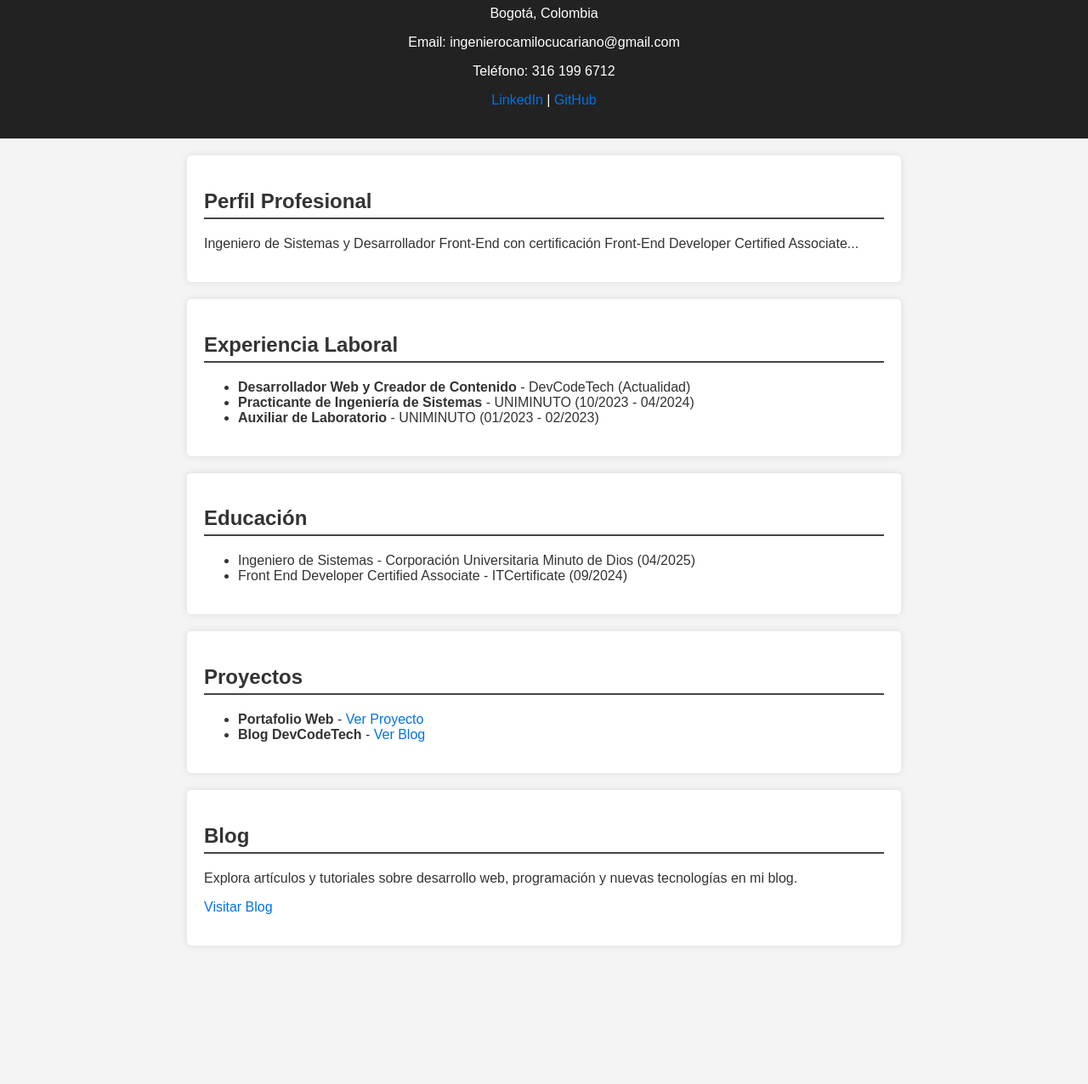
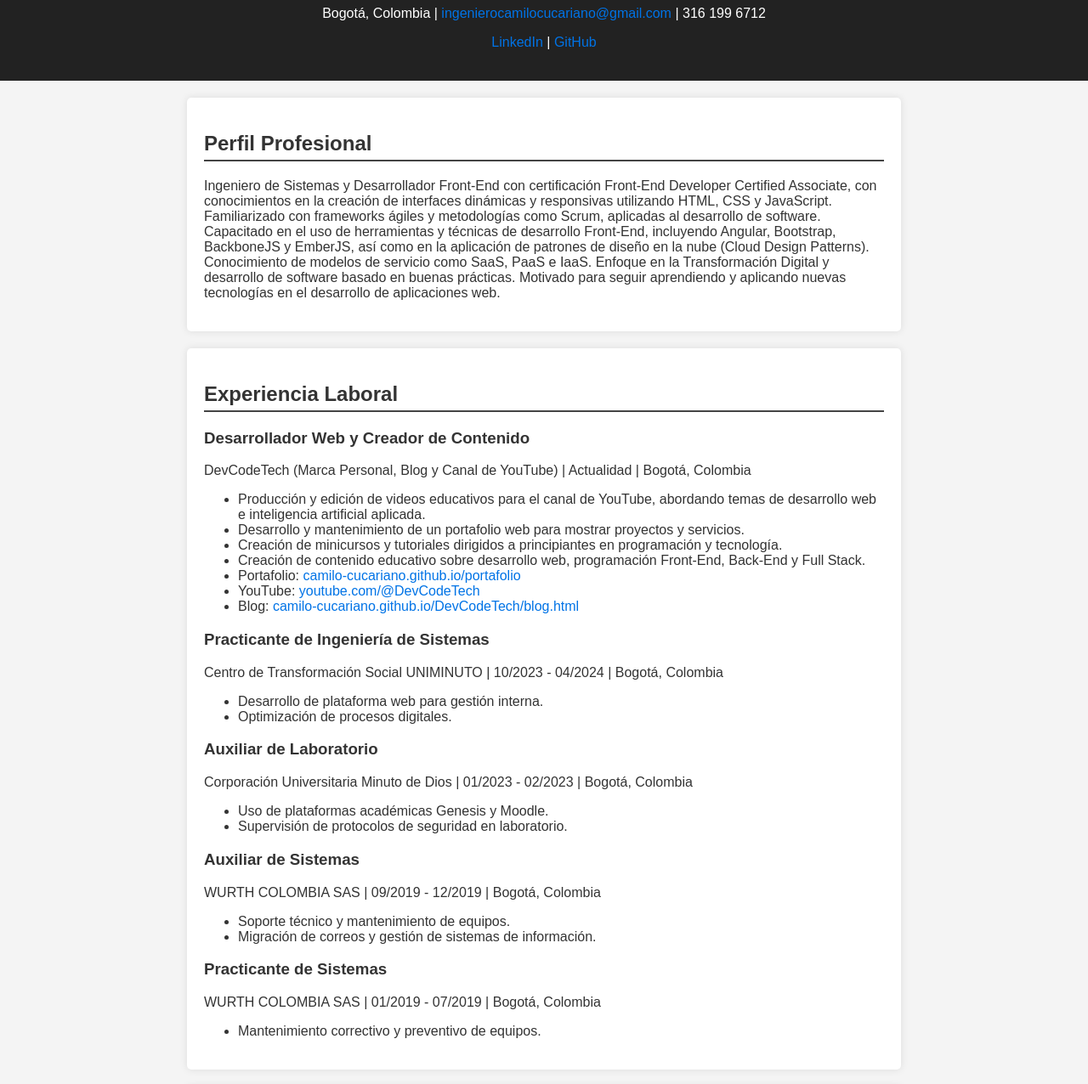
Before and after one commit to camilo-cucariano/DevCodeTech, a plain HTML site: page index.html in a window 1280 px wide. Shown: the part 93-1369 px from the top of the page at 85% size. Before the commit the page ends 1226 px from the top, so only its background shows below. Drawn offline with Linux system fonts and the light colour scheme.

Commit message:
Subiendo el portafolio

```diff
--- a/index.html
+++ b/index.html
@@ -8,50 +8,83 @@
 </head>
 <body>
     <header>
-        <h1 id="name">JOSE CAMILO CUCARIANO CASTRO</h1>
-        <p id="location">Bogotá, Colombia</p>
-        <p>Email: <span id="email"></span></p>
-        <p>Teléfono: <span id="phone"></span></p>
-        <p>
-            <a id="linkedin" href="#" target="_blank">LinkedIn</a> |
-            <a id="github" href="#" target="_blank">GitHub</a>
-        </p>
+        <h1>Jose Camilo Cucariano Castro</h1>
+        <p>Bogotá, Colombia | <a href="mailto:ingenierocamilocucariano@gmail.com">ingenierocamilocucariano@gmail.com</a> | 316 199 6712</p>
+        <p><a href="https://www.linkedin.com/in/camilo-cucariano-764b82250/" target="_blank">LinkedIn</a> | <a href="https://github.com/camilo-cucariano" target="_blank">GitHub</a></p>
     </header>
 
-    <section>
+    <section id="perfil">
         <h2>Perfil Profesional</h2>
-        <p>Ingeniero de Sistemas y Desarrollador Front-End con certificación Front-End Developer Certified Associate...</p>
+        <p>Ingeniero de Sistemas y Desarrollador Front-End con certificación Front-End Developer Certified Associate, con conocimientos en la creación de interfaces dinámicas y responsivas utilizando HTML, CSS y JavaScript. Familiarizado con frameworks ágiles y metodologías como Scrum, aplicadas al desarrollo de software. Capacitado en el uso de herramientas y técnicas de desarrollo Front-End, incluyendo Angular, Bootstrap, BackboneJS y EmberJS, así como en la aplicación de patrones de diseño en la nube (Cloud Design Patterns). Conocimiento de modelos de servicio como SaaS, PaaS e IaaS. Enfoque en la Transformación Digital y desarrollo de software basado en buenas prácticas. Motivado para seguir aprendiendo y aplicando nuevas tecnologías en el desarrollo de aplicaciones web.</p>
     </section>
 
-    <section>
+    <section id="experiencia">
         <h2>Experiencia Laboral</h2>
+        <h3>Desarrollador Web y Creador de Contenido</h3>
+        <p>DevCodeTech (Marca Personal, Blog y Canal de YouTube) | Actualidad | Bogotá, Colombia</p>
         <ul>
-            <li><strong>Desarrollador Web y Creador de Contenido</strong> - DevCodeTech (Actualidad)</li>
-            <li><strong>Practicante de Ingeniería de Sistemas</strong> - UNIMINUTO (10/2023 - 04/2024)</li>
-            <li><strong>Auxiliar de Laboratorio</strong> - UNIMINUTO (01/2023 - 02/2023)</li>
+            <li>Producción y edición de videos educativos para el canal de YouTube, abordando temas de desarrollo web e inteligencia artificial aplicada.</li>
+            <li>Desarrollo y mantenimiento de un portafolio web para mostrar proyectos y servicios.</li>
+            <li>Creación de minicursos y tutoriales dirigidos a principiantes en programación y tecnología.</li>
+            <li>Creación de contenido educativo sobre desarrollo web, programación Front-End, Back-End y Full Stack.</li>
+            <li>Portafolio: <a href="https://camilo-cucariano.github.io/portafolio" target="_blank">camilo-cucariano.github.io/portafolio</a></li>
+            <li>YouTube: <a href="https://www.youtube.com/@DevCodeTech" target="_blank">youtube.com/@DevCodeTech</a></li>
+            <li>Blog: <a href="https://camilo-cucariano.github.io/DevCodeTech/blog.html" target="_blank">camilo-cucariano.github.io/DevCodeTech/blog.html</a></li>
+        </ul>
+
+        <h3>Practicante de Ingeniería de Sistemas</h3>
+        <p>Centro de Transformación Social UNIMINUTO | 10/2023 - 04/2024 | Bogotá, Colombia</p>
+        <ul>
+            <li>Desarrollo de plataforma web para gestión interna.</li>
+            <li>Optimización de procesos digitales.</li>
+        </ul>
+
+        <h3>Auxiliar de Laboratorio</h3>
+        <p>Corporación Universitaria Minuto de Dios | 01/2023 - 02/2023 | Bogotá, Colombia</p>
+        <ul>
+            <li>Uso de plataformas académicas Genesis y Moodle.</li>
+            <li>Supervisión de protocolos de seguridad en laboratorio.</li>
+        </ul>
+
+        <h3>Auxiliar de Sistemas</h3>
+        <p>WURTH COLOMBIA SAS | 09/2019 - 12/2019 | Bogotá, Colombia</p>
+        <ul>
+            <li>Soporte técnico y mantenimiento de equipos.</li>
+            <li>Migración de correos y gestión de sistemas de información.</li>
+        </ul>
+
+        <h3>Practicante de Sistemas</h3>
+        <p>WURTH COLOMBIA SAS | 01/2019 - 07/2019 | Bogotá, Colombia</p>
+        <ul>
+            <li>Mantenimiento correctivo y preventivo de equipos.</li>
         </ul>
     </section>
 
-    <section>
-        <h2>Educación</h2>
+    <section id="educacion">
+        <h2>Educación y Formación</h2>
         <ul>
-            <li>Ingeniero de Sistemas - Corporación Universitaria Minuto de Dios (04/2025)</li>
-            <li>Front End Developer Certified Associate - ITCertificate (09/2024)</li>
+            <li>Ingeniero de Sistemas - Corporación Universitaria Minuto de Dios | 04/2025</li>
+            <li>Front End Developer Certified Associate - ITCertificate | 09/2024</li>
+            <li>Back End Developer Certified Professional - ITCertificate | 09/2024</li>
+            <li>Full Stack Developer Certified Specialist - ITCertificate | 09/2024</li>
+            <li>Tecnólogo en Gestión de Seguridad en Redes de Computadores - Corporación Universitaria Minuto de Dios | 11/2020</li>
         </ul>
     </section>
 
-    <section>
+    <section id="proyectos">
         <h2>Proyectos</h2>
+        <p>Aquí encontrarás una selección de mis proyectos más recientes.</p>
         <ul>
-            <li><strong>Portafolio Web</strong> - <a href="https://camilo-cucariano.github.io/portafolio" target="_blank">Ver Proyecto</a></li>
-            <li><strong>Blog DevCodeTech</strong> - <a href="https://camilo-cucariano.github.io/DevCodeTech/blog.html" target="_blank">Ver Blog</a></li>
+            <li><a href="https://camilo-cucariano.github.io/portafolio" target="_blank">Ver Portafolio</a></li>
         </ul>
     </section>
 
-    <section>
+    <section id="blog">
         <h2>Blog</h2>
-        <p>Explora artículos y tutoriales sobre desarrollo web, programación y nuevas tecnologías en mi blog.</p>
-        <p><a href="https://camilo-cucariano.github.io/DevCodeTech/blog.html" target="_blank">Visitar Blog</a></p>
+        <p>Visita mi blog para aprender sobre desarrollo web y nuevas tecnologías.</p>
+        <ul>
+            <li><a href="https://camilo-cucariano.github.io/DevCodeTech/blog.html" target="_blank">Ir al Blog</a></li>
+        </ul>
     </section>
 
     <script src="script.js"></script>
```
